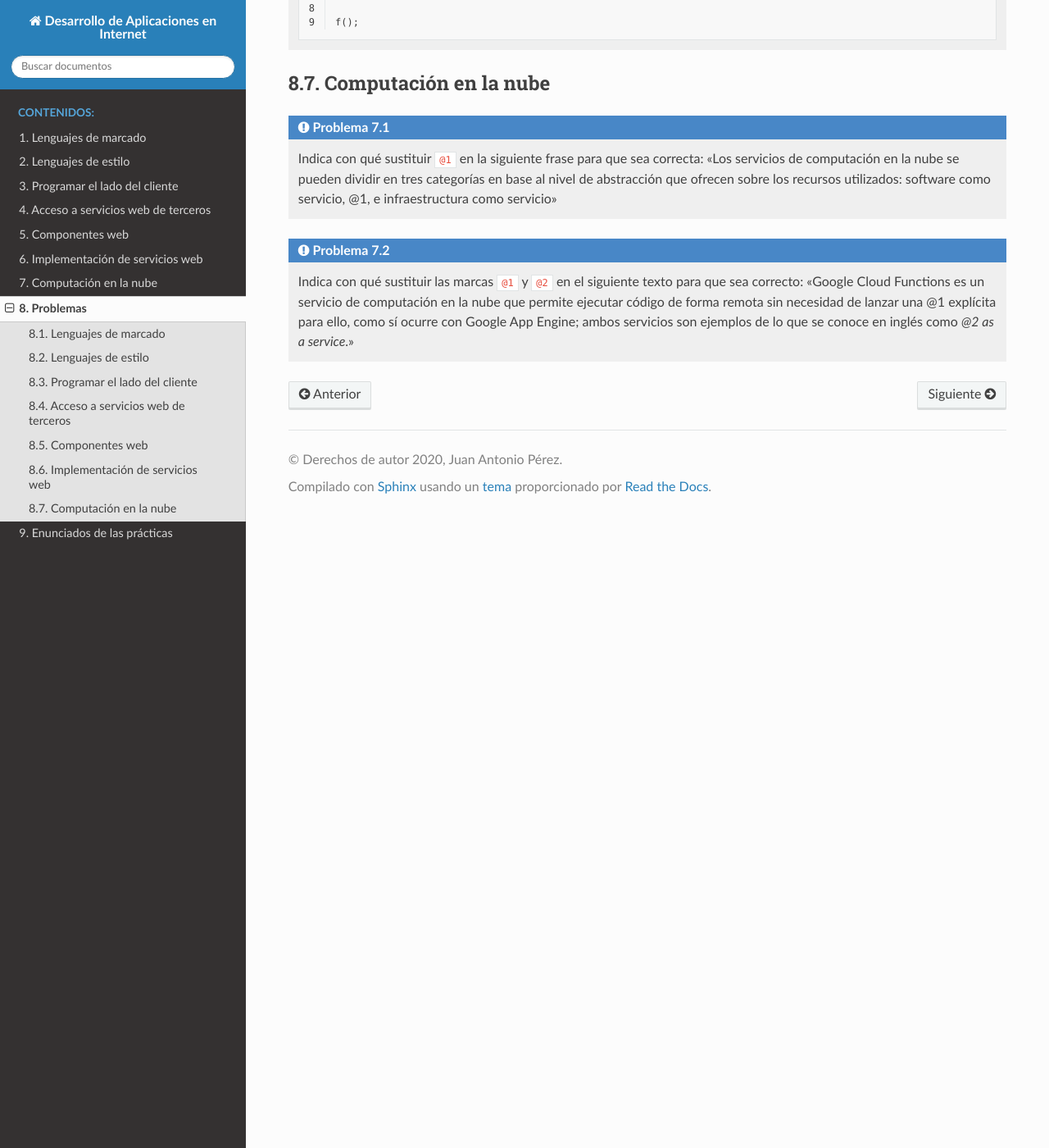
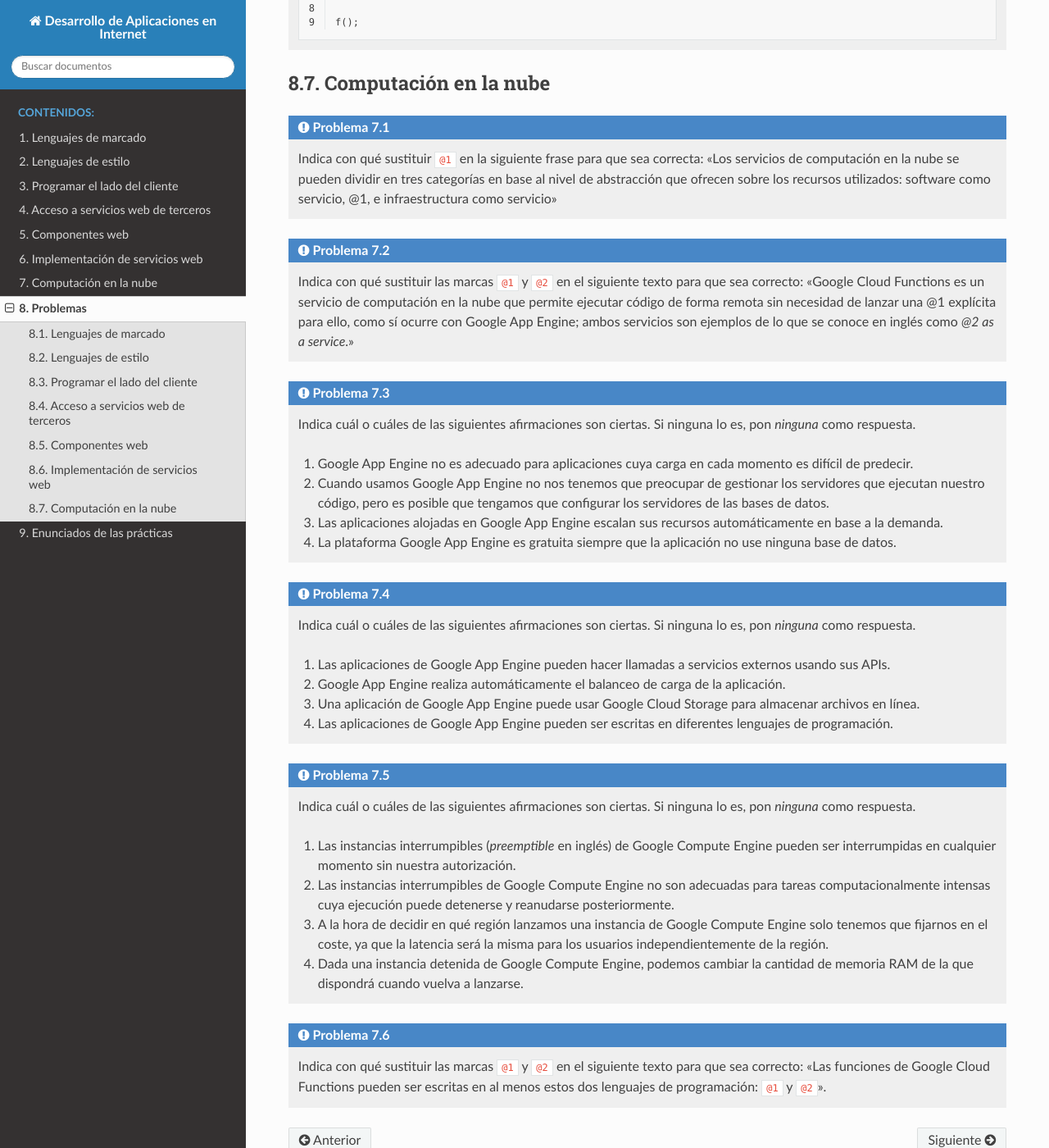
Before and after one commit to jaspock/dai2021, a Sphinx documentation site: the page built from docs/source/problemas.rst, in a window 1280 px wide and 1400 px high, scrolled down 36296 px. Shown: the whole window at 82% size. Built offline with Sphinx 7.4.7 and the Read the Docs theme 2.0.0, drawn with Linux system fonts in a browser that asks for light colours.

Commit message:
Nuevos problemas sobre computación en la nube.

```diff
--- a/docs/source/problemas.rst
+++ b/docs/source/problemas.rst
@@ -2409,3 +2409,57 @@
 
   .. solución: @1=instancia de máquina virtual,@2=platform
   .. examen enero 2020
+
+.. ------
+
+.. admonition:: :problema-contador-nube:`Problema`
+  :class: problema
+
+  Indica cuál o cuáles de las siguientes afirmaciones son ciertas. Si ninguna lo es, pon *ninguna* como respuesta.
+
+  1. Google App Engine no es adecuado para aplicaciones cuya carga en cada momento es difícil de predecir.
+  2. Cuando usamos Google App Engine no nos tenemos que preocupar de gestionar los servidores que ejecutan nuestro código, pero es posible que tengamos que configurar los servidores de las bases de datos.
+  3. Las aplicaciones alojadas en Google App Engine escalan sus recursos automáticamente en base a la demanda.
+  4. La plataforma Google App Engine es gratuita siempre que la aplicación no use ninguna base de datos.
+
+  .. solución: 2,3
+
+.. ------
+
+.. admonition:: :problema-contador-nube:`Problema`
+  :class: problema
+
+  Indica cuál o cuáles de las siguientes afirmaciones son ciertas. Si ninguna lo es, pon *ninguna* como respuesta.
+
+  1. Las aplicaciones de Google App Engine pueden hacer llamadas a servicios externos usando sus APIs.
+  2. Google App Engine realiza automáticamente el balanceo de carga de la aplicación.
+  3. Una aplicación de Google App Engine puede usar Google Cloud Storage para almacenar archivos en línea.
+  4. Las aplicaciones de Google App Engine pueden ser escritas en diferentes lenguajes de programación.
+
+  .. solución: 1,2,3,4
+
+.. ------
+
+.. admonition:: :problema-contador-nube:`Problema`
+  :class: problema
+
+  Indica cuál o cuáles de las siguientes afirmaciones son ciertas. Si ninguna lo es, pon *ninguna* como respuesta.
+
+  1. Las instancias interrumpibles (*preemptible* en inglés) de Google Compute Engine pueden ser interrumpidas en cualquier momento sin nuestra autorización.
+  2. Las instancias interrumpibles de Google Compute Engine no son adecuadas para tareas computacionalmente intensas cuya ejecución puede detenerse y reanudarse posteriormente.
+  3. A la hora de decidir en qué región lanzamos una instancia de Google Compute Engine solo tenemos que fijarnos en el coste, ya que la latencia será la misma para los usuarios independientemente de la región.
+  4. Dada una instancia detenida de Google Compute Engine, podemos cambiar la cantidad de memoria RAM de la que dispondrá cuando vuelva a lanzarse.
+
+  .. solución: 1,4
+
+.. ------
+
+.. admonition:: :problema-contador-nube:`Problema`
+  :class: problema
+
+  Indica con qué sustituir las marcas ``@1`` y ``@2`` en el siguiente texto para que sea correcto: "Las funciones de Google Cloud Functions pueden ser escritas en al menos estos dos lenguajes de programación: ``@1`` y ``@2``".
+
+  .. solución: JavaScript, Java
+
+
+.. PENDIENTE: añadir problemas más elaborados del tipo cada oveja con su pareja, por ejemplo.
```
